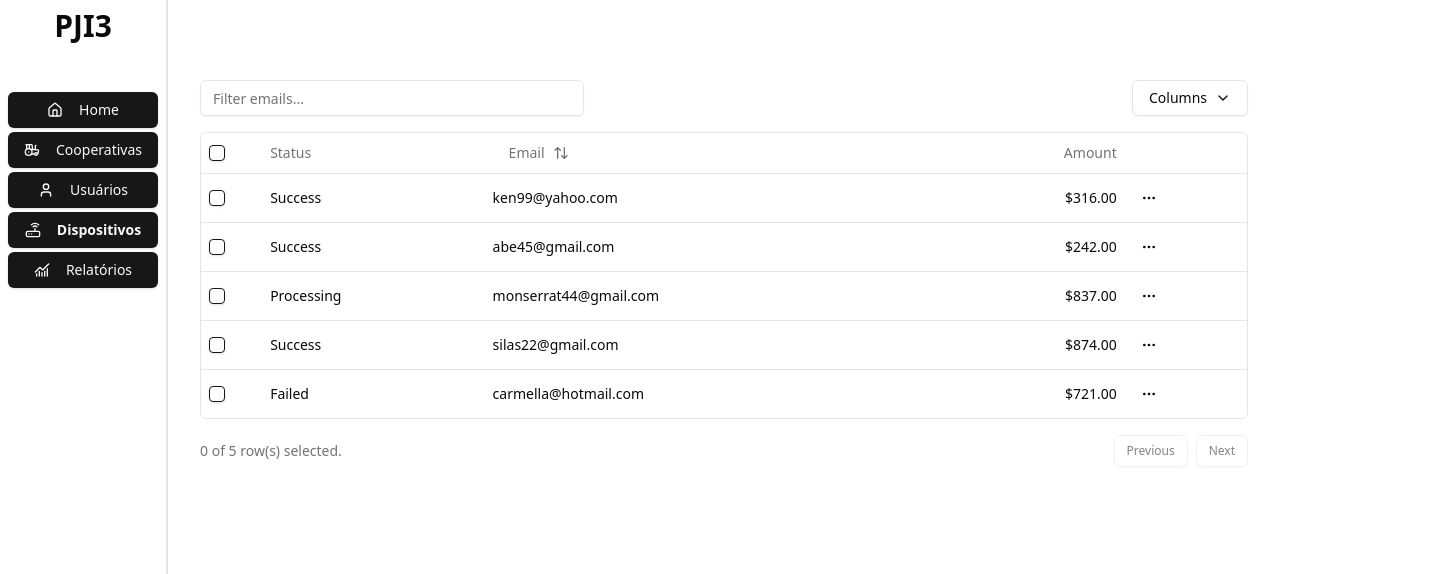
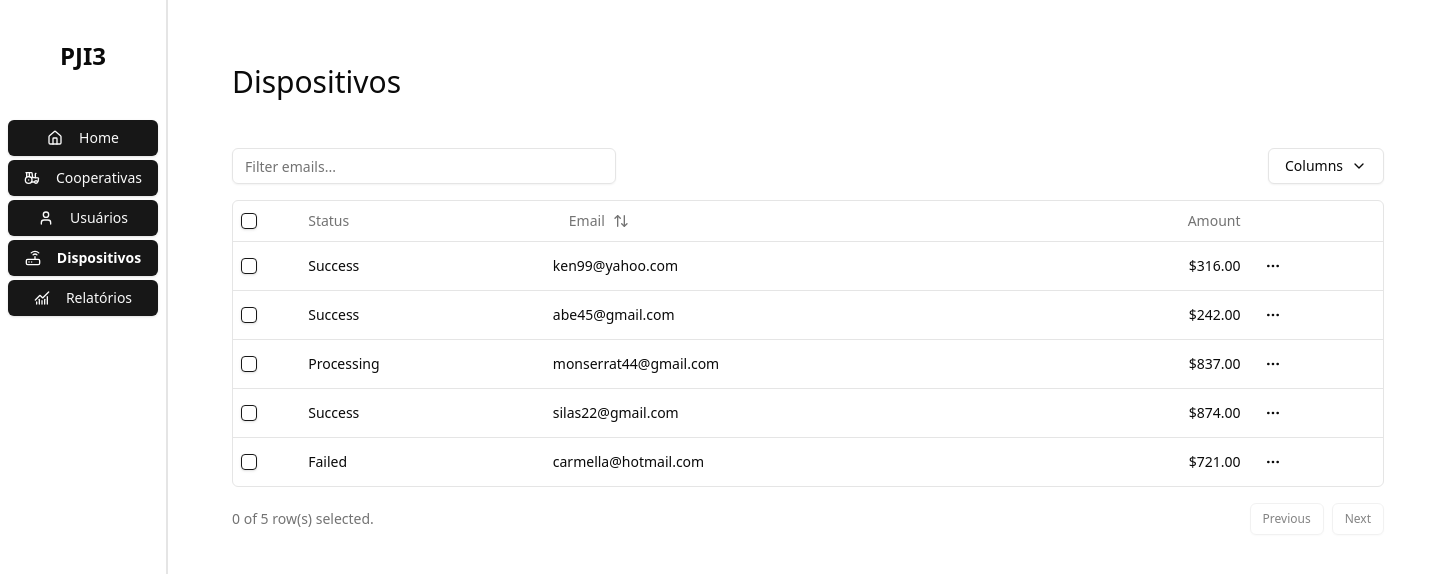
Before and after one commit to pji20242/frontend, a React (Vite) app: page /devices in a window 1280 px wide. Shown: the top 574 px of the page, 1448 px wide, since content can reach past the window. Built offline with nearby package versions, Linux system fonts and the light colour scheme.

Commit message:
feat: adjusted pages

```diff
--- a/src/components/map.tsx
+++ b/src/components/map.tsx
@@ -18,7 +18,7 @@ export default function DeviceMap() {
 		<MapContainer
 			center={position}
 			zoom={13}
-			style={{ height: "100vh", width: "100%" }}
+			style={{ height: "100%", width: "100%" }}
 		>
 			<TileLayer
 				url="https://{s}.tile.openstreetmap.org/{z}/{x}/{y}.png"
--- a/src/routes/__root.tsx
+++ b/src/routes/__root.tsx
@@ -16,6 +16,7 @@ function NavItem({ icon: Icon, label, to }: NavItemProps) {
   return (
     <Link to={to} className={cn(
       "[&.active]:font-bold",
+      "[&.active]:text-white",
       "dark:bg-muted dark:text-white dark:hover:bg-muted dark:hover:text-white",
       buttonVariants({ variant: "default" }),
     )}>
@@ -28,7 +29,7 @@ function NavItem({ icon: Icon, label, to }: NavItemProps) {
 function Nav() {
   return (
     <div className="group flex flex-col gap-4 py-2 w-48 h-full border-r-2">
-      <h1 className="mx-auto text-3xl mb-8 font-bold">PJI3</h1>
+      <h1 className="mx-auto text-2xl my-8 font-bold">PJI3</h1>
 
       <nav className="grid gap-1 px-2">
         <NavItem label="Home" icon={HomeIcon} to="/" />
@@ -48,8 +49,10 @@ export const Route = createRootRoute({
     <div className='flex h-dvh'>
       <Nav />
 
-      <Outlet />
-      <TanStackRouterDevtools />
+      <div className="grow p-16 min-w-full">
+        <Outlet />
+        <TanStackRouterDevtools />
+      </div>
     </div>
   ),
 })
--- a/src/routes/cooperatives.lazy.tsx
+++ b/src/routes/cooperatives.lazy.tsx
@@ -1,9 +1,15 @@
 import { createLazyFileRoute } from '@tanstack/react-router'
 
 export const Route = createLazyFileRoute('/cooperatives')({
-  component: Cooperatives,
+  component: RouteComponent,
 })
 
-function Cooperatives() {
-  return <div className="p-2">cooperatives</div>
+function RouteComponent() {
+  return (
+    <div >
+      <h2 className='text-3xl mb-16'>Cooperativas</h2>
+
+      lkfjsdkfsfjkd
+    </div>
+  )
 }
--- a/src/routes/devices.lazy.tsx
+++ b/src/routes/devices.lazy.tsx
@@ -201,7 +201,9 @@ export function Devices() {
   })
 
   return (
-    <div className="w-full px-8 py-16">
+    <div>
+      <h2 className='text-3xl mb-8'>Dispositivos</h2>
+
       <div className="flex items-center py-4">
         <Input
           placeholder="Filter emails..."
--- a/src/routes/index.lazy.tsx
+++ b/src/routes/index.lazy.tsx
@@ -7,9 +7,12 @@ export const Route = createLazyFileRoute('/')({
 
 function Index() {
   return (
-    <div className="grow">
-      <DeviceMap />
-      test
+    <div className='min-w-full flex flex-col'>
+      <h2 className='text-3xl mb-16'>Home</h2>
+
+      <div className='grow'>
+        <DeviceMap />
+      </div>
     </div>
   )
 }
--- a/src/routes/reports.lazy.tsx
+++ b/src/routes/reports.lazy.tsx
@@ -5,5 +5,11 @@ export const Route = createLazyFileRoute('/reports')({
 })
 
 function Reports() {
-  return <div>Hello "/reports"!</div>
+  return (
+    <div >
+      <h2 className='text-3xl mb-16'>Relatórios</h2>
+
+      lkfjsdkfsfjkd
+    </div>
+  )
 }
--- a/src/routes/users.lazy.tsx
+++ b/src/routes/users.lazy.tsx
@@ -5,5 +5,11 @@ export const Route = createLazyFileRoute('/users')({
 })
 
 function Users() {
-  return <div className="p-2">users</div>
+  return (
+    <div >
+      <h2 className='text-3xl mb-16'>Usuários</h2>
+
+      lkfjsdkfsfjkd
+    </div>
+  )
 }
```
